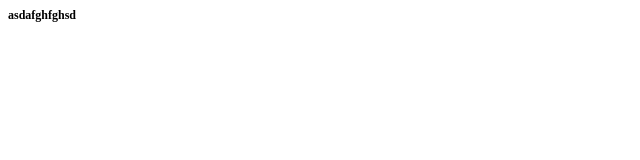
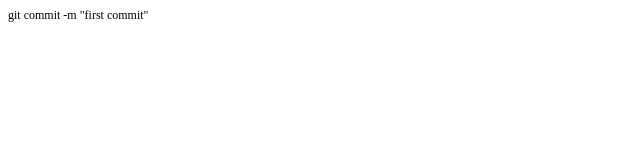
Before and after one commit to EvgeniiStr/first-project, a plain HTML site: page index.html in a window 1280 px wide. Shown: the full height of the page, 0-640 px from the left. Drawn offline with Linux system fonts and the light colour scheme.

Commit message:
мой первый коммит

```diff
--- a/index.html
+++ b/index.html
@@ -8,7 +8,7 @@
 	<title>Document</title>
 </head>
 <body>
-	<h1>asdafghfghsd</h1>
+	<h1>git commit -m "first commit"</h1>
 
 </body>
 </html>
--- a/style.css
+++ b/style.css
@@ -1,3 +1,4 @@
 h1 {
 	font-size: 12px;
+	font-weight: normal;
 }
```
